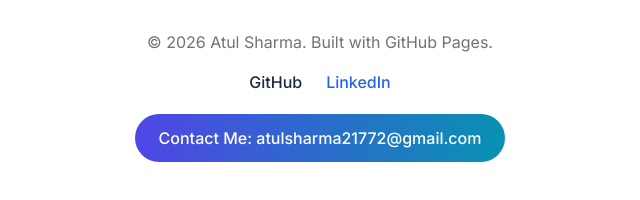
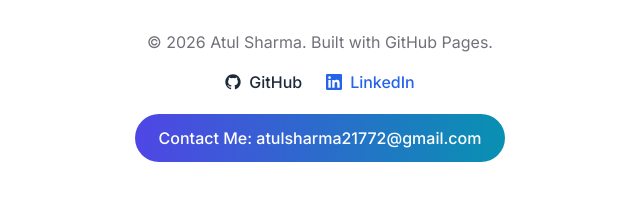
Before and after one commit to sourac/sourac.github.io, a plain HTML site: page index.html in a window 1280 px wide. Shown: the part 4415-4615 px from the top of the page, 320-960 px from the left. Drawn offline with nearby package versions, Linux system fonts and the light colour scheme.

Commit message:
Update index.html

```diff
--- a/index.html
+++ b/index.html
@@ -234,8 +234,18 @@
   <footer class="py-12 text-center text-zinc-500 border-t border-zinc-200 bg-white">
     <p>© 2026 Atul Sharma. Built with GitHub Pages.</p>
     <div class="mt-4 flex justify-center gap-6">
-      <a href="https://github.com/sourac" class="text-slate-800 hover:text-black font-medium transition">GitHub</a>
-      <a href="https://www.linkedin.com/in/atulsharmadev/" class="text-blue-600 hover:text-blue-700 font-medium transition">LinkedIn</a>
+      <a href="https://github.com/sourac" class="inline-flex items-center gap-2 text-slate-800 hover:text-black font-medium transition">
+        <svg viewBox="0 0 24 24" class="w-4 h-4" fill="currentColor" aria-hidden="true" xmlns="http://www.w3.org/2000/svg">
+          <path d="M12 .5C5.648.5.5 5.648.5 12c0 5.084 3.292 9.398 7.863 10.92.575.106.785-.25.785-.556 0-.274-.01-1-.015-1.962-3.2.695-3.877-1.543-3.877-1.543-.523-1.328-1.277-1.681-1.277-1.681-1.044-.714.08-.7.08-.7 1.154.081 1.761 1.185 1.761 1.185 1.026 1.758 2.692 1.25 3.348.956.104-.743.402-1.25.732-1.538-2.555-.29-5.244-1.277-5.244-5.684 0-1.256.45-2.283 1.185-3.088-.119-.291-.514-1.462.113-3.048 0 0 .966-.31 3.166 1.179a10.94 10.94 0 0 1 2.883-.388c.977.005 1.963.132 2.883.388 2.199-1.49 3.164-1.179 3.164-1.179.628 1.586.234 2.757.115 3.048.737.805 1.184 1.832 1.184 3.088 0 4.419-2.694 5.39-5.258 5.675.413.355.78 1.054.78 2.124 0 1.534-.014 2.772-.014 3.148 0 .31.207.668.792.555C20.21 21.394 23.5 17.083 23.5 12 23.5 5.648 18.352.5 12 .5Z"/>
+        </svg>
+        <span>GitHub</span>
+      </a>
+      <a href="https://www.linkedin.com/in/atulsharmadev/" class="inline-flex items-center gap-2 text-blue-600 hover:text-blue-700 font-medium transition">
+        <svg viewBox="0 0 24 24" class="w-4 h-4" fill="currentColor" aria-hidden="true" xmlns="http://www.w3.org/2000/svg">
+          <path d="M20.447 20.452h-3.554v-5.569c0-1.328-.027-3.037-1.852-3.037-1.853 0-2.136 1.445-2.136 2.94v5.666H9.35V9h3.414v1.561h.049c.476-.9 1.637-1.85 3.369-1.85 3.601 0 4.267 2.37 4.267 5.455v6.286ZM5.337 7.433a2.063 2.063 0 1 1 0-4.126 2.063 2.063 0 0 1 0 4.126ZM7.119 20.452H3.556V9h3.563v11.452ZM22.225 0H1.771C.792 0 0 .774 0 1.729v20.542C0 23.227.792 24 1.771 24h20.451c.978 0 1.778-.773 1.778-1.729V1.729C24 .774 23.203 0 22.225 0Z"/>
+        </svg>
+        <span>LinkedIn</span>
+      </a>
     </div>
     <div class="mt-5 flex justify-center">
       <button id="email-id" type="button" value="atulsharma21772@gmail.com" class="px-6 py-3 rounded-full bg-gradient-to-r from-indigo-600 to-cyan-600 text-white font-medium hover:from-indigo-700 hover:to-cyan-700 transition">
```
